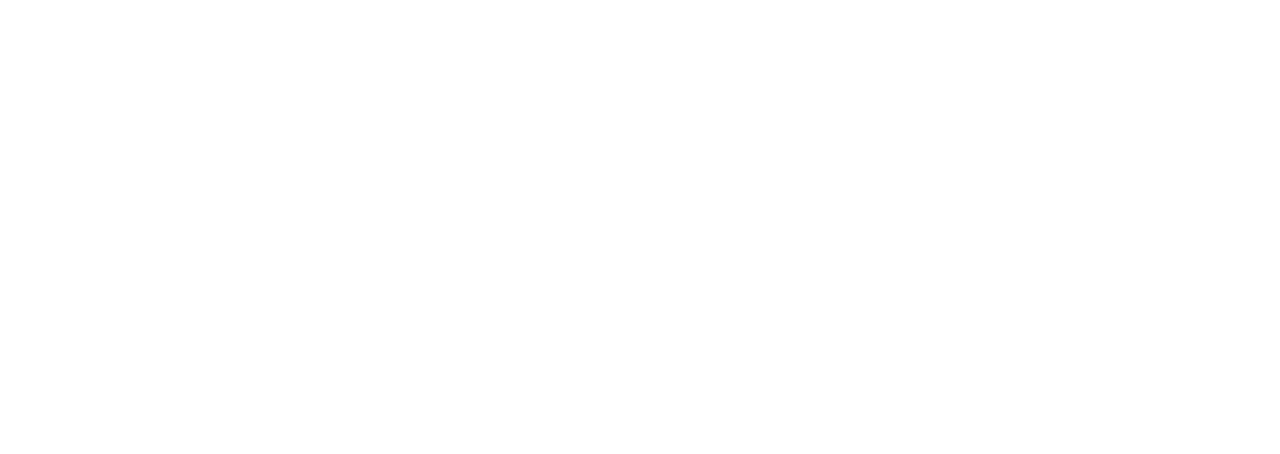
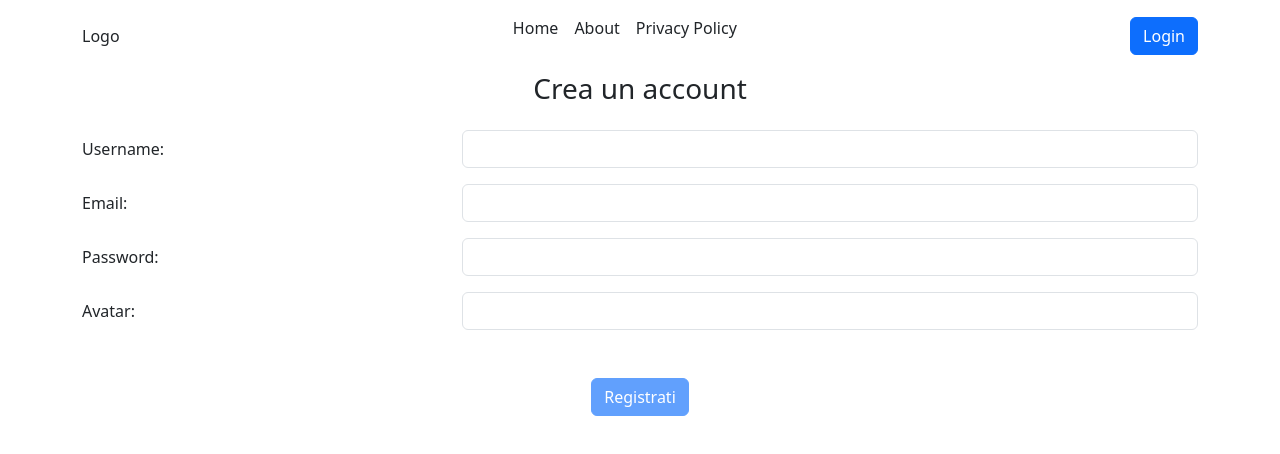
Before and after one commit to markisgod92/e-m6-phones-marketplace, a React (Vite) app in the folder frontend/: page /register in a window 1280 px wide. Before the commit this address had no page. Shown: the top 454 px of the page. Built offline with nearby package versions, Linux system fonts and the light colour scheme.

Commit message:
added account creation page

```diff
--- a/frontend/src/App.jsx
+++ b/frontend/src/App.jsx
@@ -5,6 +5,7 @@
 import { Homepage } from './pages/Homepage';
 import { ProductPage } from './pages/ProductPage';
 import { LoginContextProvider } from './contexts/LoginContext';
+import { CreateAccount } from './pages/CreateAccount';
 
 function App() {
   return (
@@ -13,6 +14,7 @@
         <Routes>
           <Route exact path='/' element={<Homepage />} />
           <Route path='/product/:phoneId' element={<ProductPage />} />
+          <Route path='/register' element={<CreateAccount />} />
         </Routes>
       </BrowserRouter>
     </LoginContextProvider>
--- a/frontend/src/components/login-modal/LoginModal.jsx
+++ b/frontend/src/components/login-modal/LoginModal.jsx
@@ -1,16 +1,17 @@
 import { useContext, useState } from 'react'
 import { Modal, Button, Form } from 'react-bootstrap'
 import { LoginContext } from '../../contexts/LoginContext'
+import { Link } from 'react-router-dom'
+import { useTranslation } from 'react-i18next'
 
 export const LoginModal = ({ showModal, setShowModal }) => {
-    const {userLogin} = useContext(LoginContext)
+    const { userLogin } = useContext(LoginContext)
     const [inputData, setInputData] = useState({
         username: '',
         password: ''
     })
     const [alert, setAlert] = useState('')
-
-    console.log(inputData)
+    const {t} = useTranslation()
 
     const handleInputData = (event) => {
         setInputData({
@@ -54,6 +55,8 @@
                 </Form>
             </Modal.Body>
             <Modal.Footer className='d-flex flex-column gap-3'>
+                <div className='d-flex justify-content-center align-items-center gap-5'>
+                    <Link to='/register' className='text-unstyled fw-bold'>{t('createAccount')}</Link>
                     <Button
                         variant="primary"
                         disabled={!validateInput()}
@@ -61,6 +64,7 @@
                     >
                         Login
                     </Button>
+                </div>
                 <div className='text-danger'>{alert}</div>
             </Modal.Footer>
         </Modal>
--- a/frontend/src/components/navbar/UserDropdown.jsx
+++ b/frontend/src/components/navbar/UserDropdown.jsx
@@ -15,6 +15,7 @@
 
             <Dropdown.Menu>
                 <Dropdown.Header>{loggedUser.username}</Dropdown.Header>
+                <Dropdown.Divider />
                 <Dropdown.Item>{t('wishlist')}</Dropdown.Item>
                 <Dropdown.Item>{t('cart')}</Dropdown.Item>
                 <Dropdown.Divider />
--- a/frontend/src/contexts/LoginContext.jsx
+++ b/frontend/src/contexts/LoginContext.jsx
@@ -38,7 +38,7 @@
 
     return (
         <LoginContext.Provider
-            value={{ isUserAuthenticated, loggedUser, userLogin, userLogout }}
+            value={{ isUserAuthenticated, setUserAuthenticated, loggedUser, setLoggedUser, userLogin, userLogout }}
         >
             { children }
         </LoginContext.Provider>
--- a/frontend/src/locales/itTranslation.json
+++ b/frontend/src/locales/itTranslation.json
@@ -16,5 +16,7 @@
     "send": "Invia",
     "evaluateProduct": "Valuta il prodotto:",
     "wishlist": "Lista dei desideri",
-    "cart": "Carrello"
+    "cart": "Carrello",
+    "createAccount": "Crea un account",
+    "register": "Registrati"
 }
--- /dev/null
+++ b/frontend/src/pages/CreateAccount.jsx
@@ -0,0 +1,138 @@
+import { useTranslation } from 'react-i18next';
+import { NavAndFooterContextProvider } from '../contexts/NavAndFooterContext';
+import {Container, Row, Col, Form, Button} from 'react-bootstrap'
+import { useContext, useState } from 'react';
+import { redirect, useNavigate } from 'react-router-dom';
+import { LoginContext } from '../contexts/LoginContext';
+
+export const CreateAccount = () => {
+    const {t} = useTranslation()
+    const [inputData, setInputData] = useState({
+        username: '',
+        email: '',
+        password: '',
+        avatar: ''
+    })
+    const {setLoggedUser, setUserAuthenticated} = useContext(LoginContext)
+    const navigate = useNavigate()
+
+    console.log(inputData)
+
+    const validateInput = () => {
+        return inputData.username && inputData.email && inputData.password.length >= 8 && inputData.avatar
+    }
+
+    const handleInput = (event) => {
+        setInputData({
+            ...inputData,
+            [event.target.name]: event.target.value
+        })
+    }
+
+    const createAccount = async () => {
+        try {
+            const response = await fetch(`${import.meta.env.VITE_API_BASE_URL}/user/create`, {
+                method: 'POST',
+                headers: {
+                    "Content-type" : 'application/json'
+                },
+                body: JSON.stringify(inputData)
+            })
+
+            if(response.ok) {
+                const data = await response.json()
+                setLoggedUser(data.result)
+                setUserAuthenticated(true)
+                navigate('/')
+            }
+
+        } catch (error) {
+            console.error(error)
+        }
+    }
+
+    return (
+        <NavAndFooterContextProvider>
+            <main>
+                <Container>
+                    <Row className='mb-3'>
+                        <h3 className='text-center'>{t('createAccount')}</h3>
+                    </Row>
+                    <Row>
+                        <Form className='d-flex flex-column gap-3'>
+                            <Form.Group as={Row}>
+                                <Form.Label column sm='4'>
+                                    Username:
+                                </Form.Label>
+                                <Col sm={8}>
+                                    <Form.Control
+                                        type='text'
+                                        name='username'
+                                        value={inputData.username}
+                                        onChange={(e) => handleInput(e)}
+                                    />
+                                </Col>
+                                <Col sm={12}>
+
+                                </Col>
+                            </Form.Group>
+                            <Form.Group as={Row}>
+                                <Form.Label column sm='4'>
+                                    Email:
+                                </Form.Label>
+                                <Col sm={8}>
+                                    <Form.Control
+                                        type='email'
+                                        name='email'
+                                        value={inputData.email}
+                                        onChange={(e) => handleInput(e)}
+                                    />
+                                </Col>
+                            </Form.Group>
+                            <Form.Group as={Row}>
+                                <Form.Label column sm='4'>
+                                    Password:
+                                </Form.Label>
+                                <Col sm={8}>
+                                    <Form.Control
+                                        type='password'
+                                        name='password'
+                                        value={inputData.password}
+                                        onChange={(e) => handleInput(e)}
+                                    />
+                                </Col>
+                            </Form.Group>
+                            <Form.Group as={Row}>
+                                <Form.Label column sm='4'>
+                                    Avatar:
+                                </Form.Label>
+                                <Col sm={8}>
+                                    <Form.Control
+                                        type='text'
+                                        name='avatar'
+                                        value={inputData.avatar}
+                                        onChange={(e) => handleInput(e)}
+                                    />
+                                </Col>
+                            </Form.Group>
+                        </Form>
+                    </Row>
+                    <Row>
+                        <div className='d-flex justify-content-center p-5'>
+                            <Button
+                                variant='primary'
+                                disabled={!validateInput()}
+                                onClick={createAccount}
+                            >
+                                {t('register')}
+                            </Button>
+                        </div>
+                    </Row>
+                    <Row>
+
+                    </Row>
+                </Container>
+            </main>
+        </NavAndFooterContextProvider>
+    )
+}
```
Lines whose indentation alone changed are shown as unchanged.
